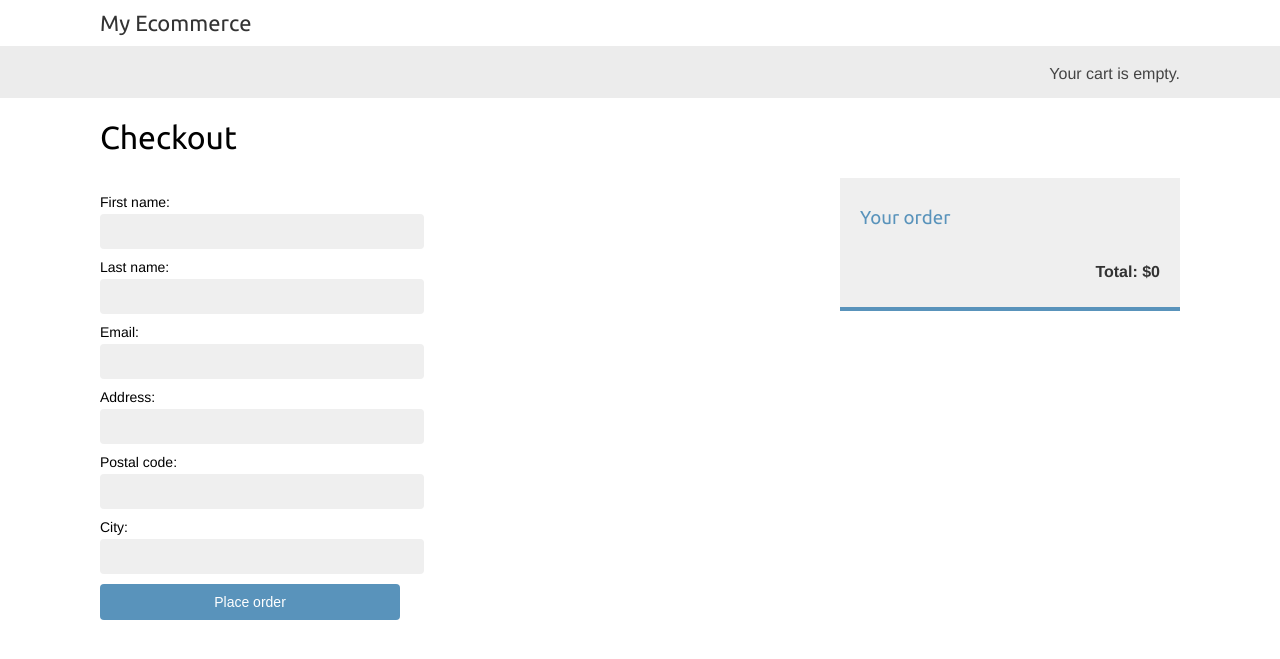
After one commit to mjmichael73/django-ecommerce, a Django app: page /orders/create/ in a window 1280 px wide. The commit adds this page. Shown: the top 659 px of the page. Run offline with Django 5.2, Linux system fonts and the light colour scheme.

Commit message:
Added html templates for order create view

```diff
--- a/be/ecommerce/cart/templates/cart/detail.html
+++ b/be/ecommerce/cart/templates/cart/detail.html
@@ -54,6 +54,6 @@ Your shopping cart
 </table>
 <p class="text-right">
     <a href='{% url "shop:product_list" %}' class="button light">Continue shopping</a>
-    <a href="#" class="button">Checkout</a>
+    <a href='{% url "orders:order_create" %}' class="button">Checkout</a>
 </p>
 {% endblock %}
--- /dev/null
+++ b/be/ecommerce/orders/templates/orders/order/create.html
@@ -0,0 +1,26 @@
+{% extends "shop/base.html" %}
+
+{% block title %}
+Checkout
+{% endblock %}
+
+{% block content %}
+<h1>Checkout</h1>
+<div class="order-info">
+    <h3>Your order</h3>
+    <ul>
+        {% for item in cart %}
+        <li>
+            {{ item.quantity }}x {{item.product.name}}
+            <span>${{item.total_price}}</span>
+        </li>
+        {% endfor %}
+    </ul>
+    <p>Total: ${{ cart.get_total_price }}</p>
+</div>
+<form method="POST" class="order-form">
+    {{ form.as_p }}
+    <p><input type="submit" value="Place order"></p>
+    {% csrf_token %}
+</form>
+{% endblock %}
--- a/be/ecommerce/shop/templates/shop/base.html
+++ b/be/ecommerce/shop/templates/shop/base.html
@@ -19,7 +19,7 @@
                     {{ total_items }} item{{total_items|pluralize}},
                     ${{ cart.get_total_price }}
                 </a>
-            {% else %}
+            {% elif not order %}
                 Your cart is empty.
             {% endif %}
         {% endwith %}
```
Also changed, not shown: be/ecommerce/orders/templates/orders/order/created.html (added, +10 -0 lines).
